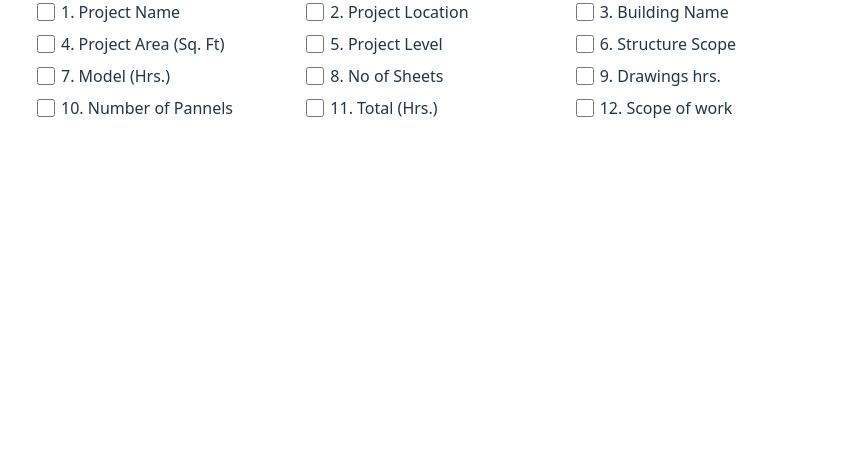
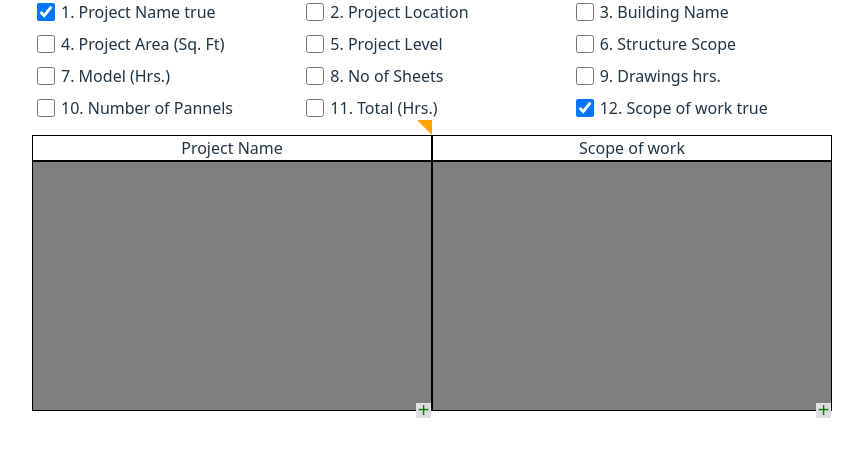
Before and after one commit to AgentSingle/ectable, a Vue app: page / in a window 1280 px wide. Shown: the top 456 px of the page, without its empty margins (208-1071 px from the left). Built offline with nearby package versions, Linux system fonts and the light colour scheme.

Commit message:
VERSION-1.0.4, minor update

```diff
--- a/src/components/EcTable.vue
+++ b/src/components/EcTable.vue
@@ -3,7 +3,18 @@ import { reactive, ref, onMounted } from 'vue';
 import EcTableForm from '@/components/EcTableForm.vue';
 
 const defaultObj = ref([
-{key: "Project Name", value: []}, {key: "Scope of work", value: []},
+    {
+        key: "Project Name",
+        id:0,
+        value: [],
+        selected: true,
+    },
+    {
+        key: "Scope of work",
+        id:11,
+        value: [],
+        selected: true,
+    },
 ]);
 
 const EcTableTableObj = reactive({
@@ -34,8 +45,9 @@ const dynamicItems = [
 ]
 
 onMounted(()=>{
-    const output = dynamicItems.map(label => ({
+    const output = dynamicItems.map((label, index) => ({
         key: label,
+        id: index+1,
         width: ``,
         value: []
     }));
@@ -67,6 +79,10 @@ const pushRow = (index, childIndex) =>{
 const removeRow = (index, childIndex) =>{
     selectedContent.Items[index].value.splice(childIndex, 1);
 }
+
+const EcTableInputForm = () =>{
+
+}
 </script>
 
 <template>
@@ -74,7 +90,10 @@ const removeRow = (index, childIndex) =>{
         <EcTableForm
         @ecTableFromResponse="EcTableResponse"
         :EcTableKeyItems="EcTableTableObj"
+        :EcTableSelectedItems="defaultObj"
         ></EcTableForm>
+
+        <form @submit.prevent="EcTableInputForm">
 
             <div class="EcTableWrapper">
 
@@ -102,7 +121,10 @@ const removeRow = (index, childIndex) =>{
                             <div v-if="item.value.length>1" class="EcTableBodyChildItemsWrapper">
                                 <div
                                 class="EcTableBodyChildItems" v-for="(childItem, childIndex) in item.value" v-bind:key="childItem">
-                                <textarea class="EcTableCustomTextArea" name="" :id="childIndex" style="width: 100%; height: 100%;"  v-model="childItem.value"></textarea>
+                                    <textarea
+                                    class="EcTableCustomTextArea"
+                                    :name="`${index}_${childIndex}`"
+                                    style="width: 100%; height: 100%;"  v-model="childItem.value"></textarea>
                                     <button type="button"
                                     class="EcTableBodyChildItemsBtn"
                                     @click="removeRow(index, childIndex)">-</button>
@@ -116,7 +138,10 @@ const removeRow = (index, childIndex) =>{
                                 <div
                                 class="EcTableBodyChildItems"
                                 v-for="(childItem, childIndex) in item.value" v-bind:key="childIndex">
-                                <textarea class="EcTableCustomTextArea" name="" :id="childIndex" style="width: 100%; height: 100%;" v-model="childItem.value"></textarea>
+                                    <textarea
+                                    class="EcTableCustomTextArea"
+                                    :name="`${index}_${childIndex}`"
+                                    style="width: 100%; height: 100%;" v-model="childItem.value"></textarea>
                                     <button type="button"
                                     class="EcTableBodyChildItemsBtn"
                                     @click="removeRow(index, childIndex)">-</button>
@@ -136,6 +161,7 @@ const removeRow = (index, childIndex) =>{
                     </div>
                 </div>
             </div>
+        </form>
 
     </div>
 
@@ -170,12 +196,12 @@ const removeRow = (index, childIndex) =>{
     border-top: 15px solid orange;
     top: -16px;
     right: -1px;
-    opacity: 0;
+    /* opacity: 0; */
     /* cursor: pointer; */
 }
-.DimensionChanger:hover{
+/* .DimensionChanger:hover{
     opacity: 1;
-}
+} */
 .EcTableHeaderItems:last-child .DimensionChanger{
     display: none;
 }
@@ -238,7 +264,7 @@ const removeRow = (index, childIndex) =>{
     width: calc(100% - 15px);
     min-height: 100%;
     height: auto;
-    padding: 0;
+    padding: 2px;
     box-sizing: border-box;
     border: none;
     resize: none;
--- a/src/components/EcTableForm.vue
+++ b/src/components/EcTableForm.vue
@@ -2,6 +2,7 @@
 import { ref, onMounted, reactive, watch, defineEmits } from 'vue';
 let props = defineProps({
     EcTableKeyItems: Object,
+    EcTableSelectedItems: Object,
 })
 
 const emit = defineEmits(['ecTableFromResponse'])
@@ -11,13 +12,17 @@ const EcTableForm = () =>{
 
 const selectedOptions = ref([]);
 
+onMounted(()=>{
+    selectedOptions.value=props.EcTableSelectedItems;
+    emit('ecTableFromResponse', selectedOptions.value)
+})
 
 watch(selectedOptions, ()=>{
-    console.warn(selectedOptions.value)
-
-
-    console.warn(100/selectedOptions.value.length);
-    emit('ecTableFromResponse', selectedOptions.value)
+    // console.warn(selectedOptions.value)
+    // console.warn(props.EcTableKeyItems)
+    const sorted = selectedOptions.value.sort((a, b) => a.id - b.id);
+    console.warn(100/sorted.length);
+    emit('ecTableFromResponse', sorted)
 })
 
 </script>
@@ -27,8 +32,13 @@ watch(selectedOptions, ()=>{
         <div class="SelectorWrapper">
             <!-- {{  props.EcTableKeyItems }} -->
             <div class="Selector" v-for="(item, index) in props.EcTableKeyItems.Items" v-bind:key="index">
-                <input type="checkbox" :value="item" v-model="selectedOptions">
-                <span>{{ index+1 }}. {{ item.key }}</span>
+                <input
+                type="checkbox"
+                :name="`${index}_${selectedOptions}`"
+                :value="item"
+                v-model="selectedOptions"
+                :selected="item.selected">
+                <span>{{ index+1 }}. {{ item.key }} {{ item.selected }}</span>
             </div>
         </div>
     </form>
```
Lines whose indentation alone changed are shown as unchanged.
